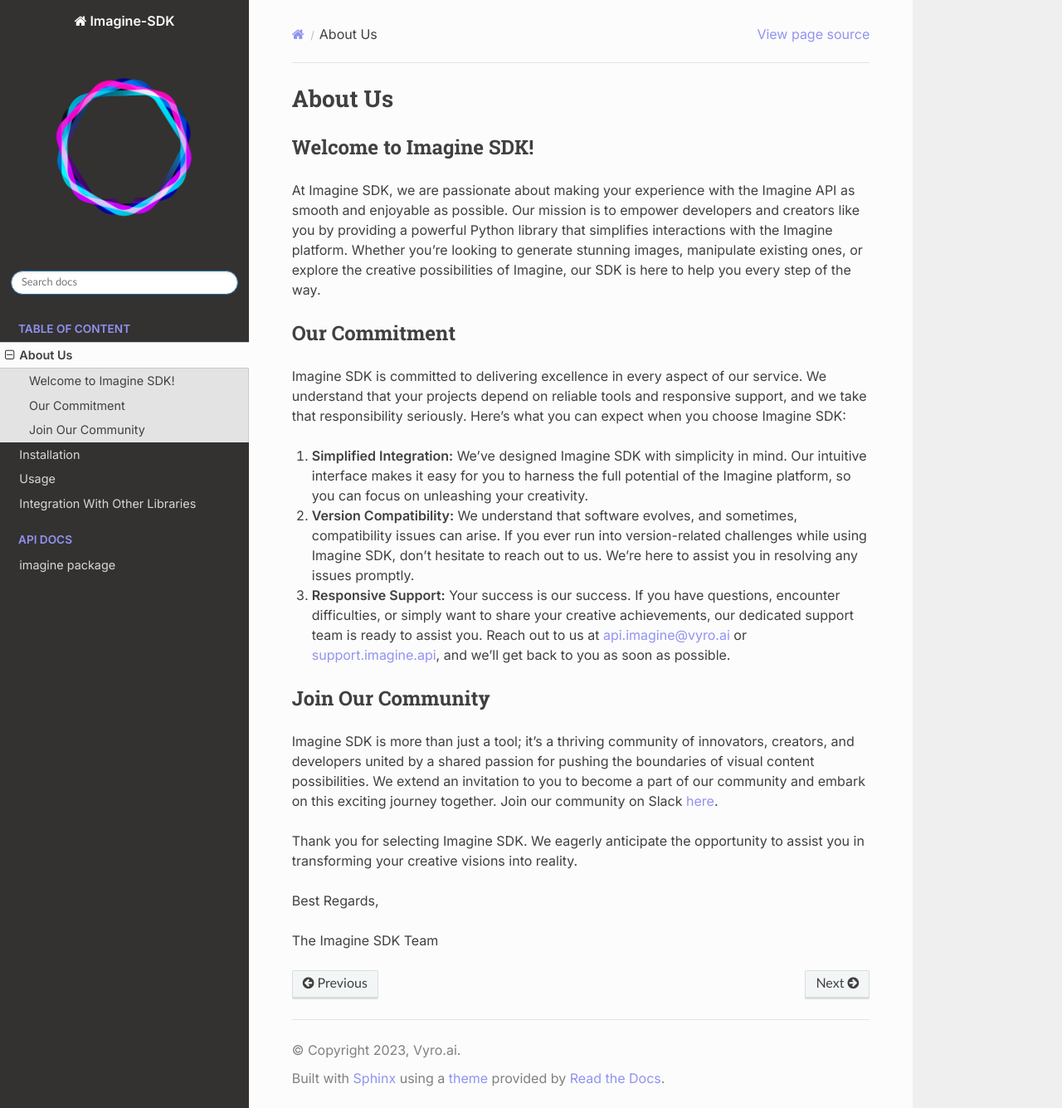
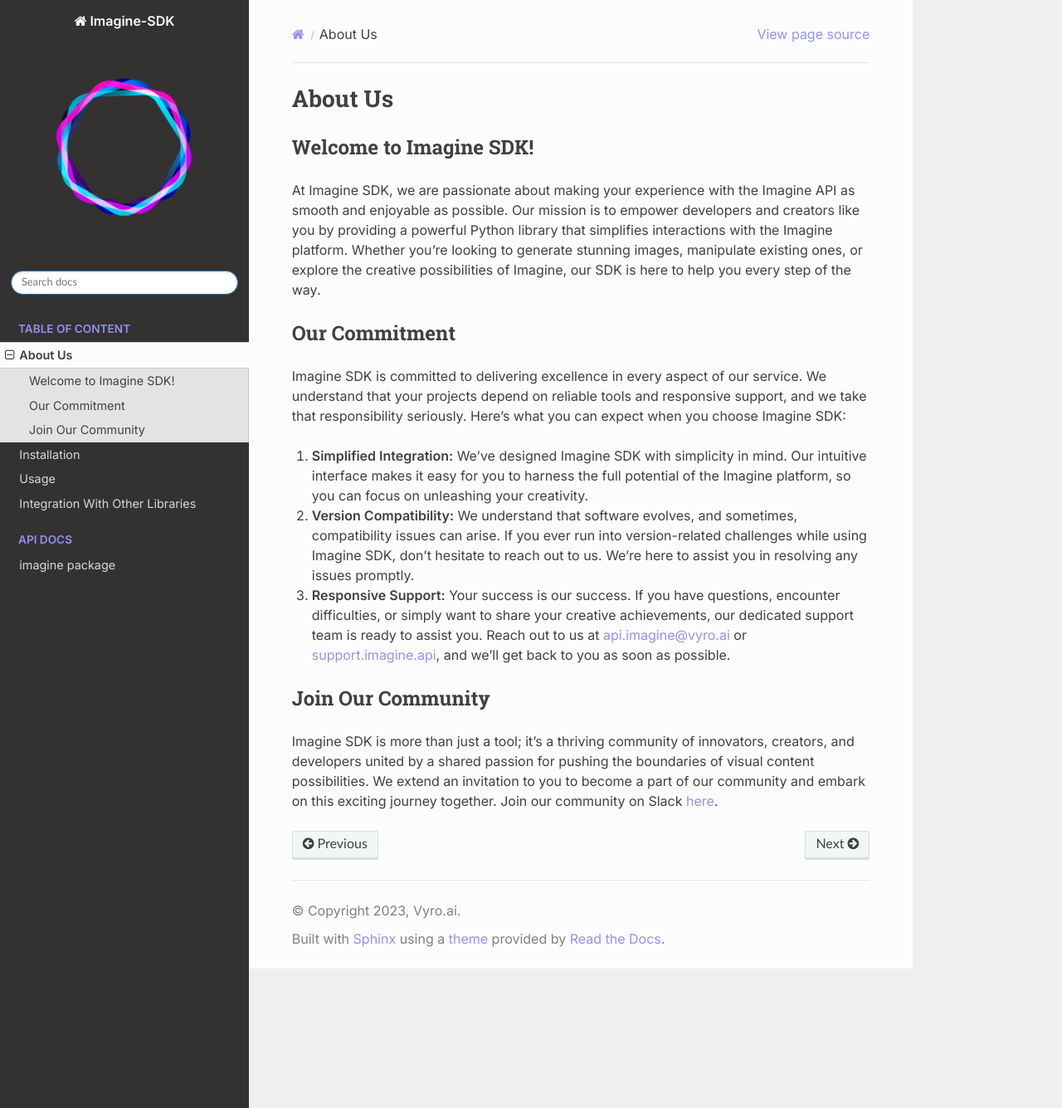
Before and after one commit to Vyro-ai/imagine-sdk-python, a Sphinx documentation site: the page built from docs/about.rst, in a window 1280 px wide and 1335 px high. Shown: the whole window at 83% size. Built offline with Sphinx 7.4.7 and the Read the Docs theme 2.0.0, drawn with Linux system fonts in a browser that asks for light colours.

Commit message:
Remove footer from `about.rst`

```diff
--- a/docs/about.rst
+++ b/docs/about.rst
@@ -21,9 +21,3 @@
 ------------------
 
 Imagine SDK is more than just a tool; it's a thriving community of innovators, creators, and developers united by a shared passion for pushing the boundaries of visual content possibilities. We extend an invitation to you to become a part of our community and embark on this exciting journey together. Join our community on Slack `here <https://join.slack.com/t/imagineapisupport/shared_invite/zt-22qxrlslx-C4ePnfvcU988PfBP5N5VHQ>`_.
-
-Thank you for selecting Imagine SDK. We eagerly anticipate the opportunity to assist you in transforming your creative visions into reality.
-
-Best Regards,
-
-The Imagine SDK Team
```
